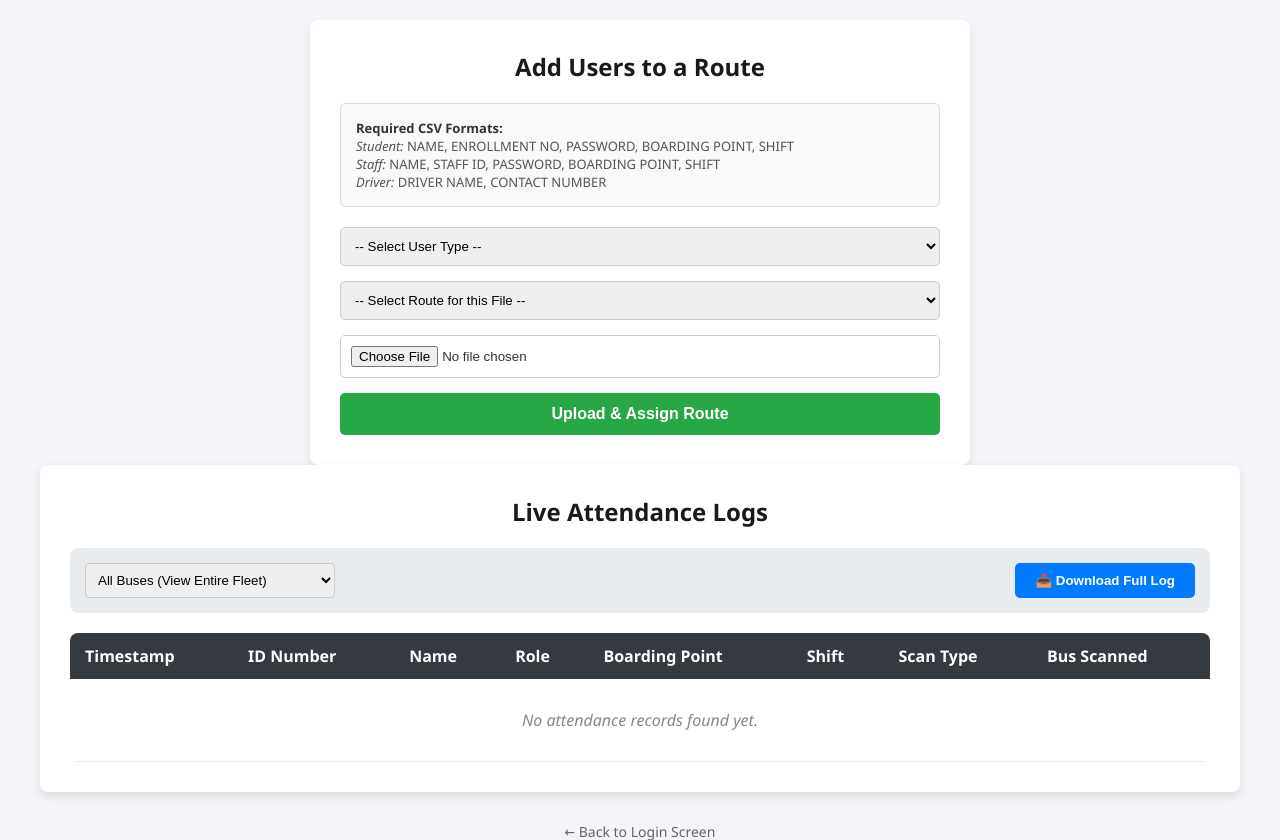
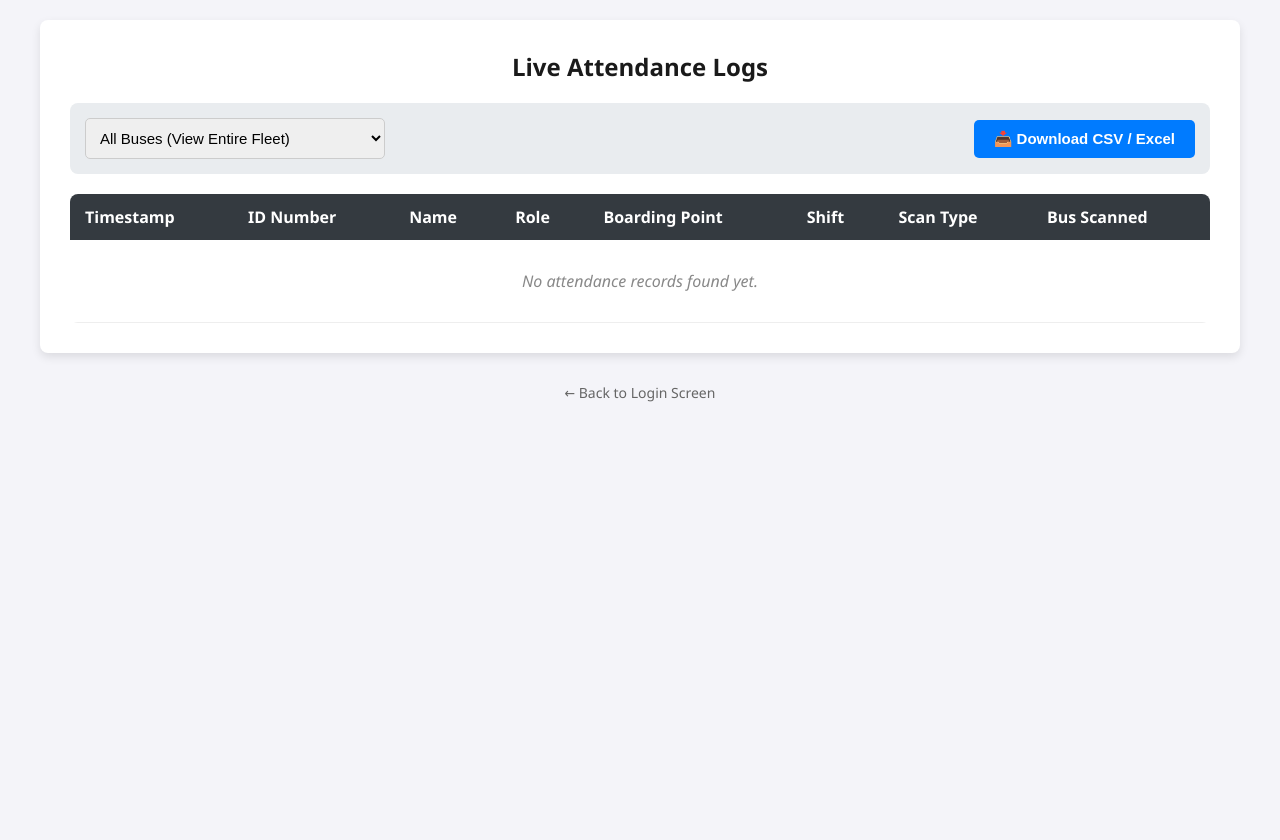
Before and after one commit to Kashyap42576/transit-app, a Flask app: page /admin_dashboard in a window 1280 px wide. Shown: the top 840 px of the page. After the commit the page ends 402 px from the top, so only its background shows below. Run offline with Flask 3, Linux system fonts and the light colour scheme; the visitor is signed in with stand-in values (Sample User, id 1); data that the repository does not hold is empty.

Commit message:
Update admin_dashboard.html

```diff
--- a/templates/admin_dashboard.html
+++ b/templates/admin_dashboard.html
@@ -7,16 +7,11 @@
         body { font-family: 'Segoe UI', Tahoma, Geneva, Verdana, sans-serif; background-color: #f4f4f9; margin: 0; padding: 20px; color: #333; }
         .container { max-width: 1200px; margin: 0 auto; }
         .card { background: white; padding: 30px; border-radius: 8px; box-shadow: 0 4px 10px rgba(0,0,0,0.1); margin-bottom: 30px; }
-        h2 { text-align: center; margin-top: 0; color: #1a1a1a; }
-
-        .upload-section { max-width: 600px; margin: 0 auto; }
-        .format-box { background: #f8f9fa; border: 1px solid #ddd; padding: 15px; border-radius: 5px; font-size: 13px; margin-bottom: 20px; color: #555; }
-        .format-box strong { color: #333; }
-        .form-control { width: 100%; padding: 10px; margin-bottom: 15px; border: 1px solid #ccc; border-radius: 5px; box-sizing: border-box; }
-        .btn-upload { background: #28a745; color: white; border: none; padding: 12px; width: 100%; border-radius: 5px; font-weight: bold; cursor: pointer; font-size: 16px; }
+        h2 { text-align: center; margin-top: 0; color: #1a1a1a; margin-bottom: 20px; }
 
         .controls { display: flex; justify-content: space-between; align-items: center; background: #e9ecef; padding: 15px; border-radius: 8px; margin-bottom: 20px; }
-        .btn-download { background: #007bff; color: white; border: none; padding: 10px 20px; border-radius: 5px; font-weight: bold; cursor: pointer; text-decoration: none; }
+        .btn-download { background: #007bff; color: white; border: none; padding: 10px 20px; border-radius: 5px; font-weight: bold; cursor: pointer; text-decoration: none; font-size: 15px; }
+        .btn-download:hover { background: #0056b3; }
 
         .table-responsive { overflow-x: auto; }
         table { width: 100%; border-collapse: collapse; text-align: left; background: white; border-radius: 8px; overflow: hidden; }
@@ -31,51 +26,22 @@
 <body>
     <div class="container">
 
-        <div class="card upload-section">
-            <h2>Add Users to a Route</h2>
-
-            <div class="format-box">
-                <strong>Required CSV Formats:</strong><br>
-                <em>Student:</em> NAME, ENROLLMENT NO, PASSWORD, BOARDING POINT, SHIFT<br>
-                <em>Staff:</em> NAME, STAFF ID, PASSWORD, BOARDING POINT, SHIFT<br>
-                <em>Driver:</em> DRIVER NAME, CONTACT NUMBER
-            </div>
-
-            <form action="#" method="POST" enctype="multipart/form-data">
-                <select class="form-control" name="user_type">
-                    <option value="">-- Select User Type --</option>
-                    <option value="Student">Student</option>
-                    <option value="Staff">Staff</option>
-                    <option value="Driver">Driver</option>
-                </select>
-
-                <select class="form-control" name="route">
-                    <option value="">-- Select Route for this File --</option>
-                    <option value="Route 1">Route 1</option>
-                    <option value="Route 2">Route 2</option>
-                </select>
-
-                <input type="file" class="form-control" name="csv_file" accept=".csv">
-
-                <button type="submit" class="btn-upload">Upload & Assign Route</button>
-            </form>
-        </div>
-
         <div class="card">
             <h2>Live Attendance Logs</h2>
 
             <div class="controls">
-                <select id="busFilter" onchange="filterTable()" style="padding: 8px; border-radius: 4px; border: 1px solid #ccc; width: 250px;">
+                <select id="busFilter" onchange="filterTable()" style="padding: 10px; border-radius: 5px; border: 1px solid #ccc; width: 300px; font-size: 15px;">
                     <option value="All">All Buses (View Entire Fleet)</option>
                     {% for bus in unique_buses %}
                         <option value="{{ bus }}">{{ bus }}</option>
                     {% endfor %}
                 </select>
-                <button class="btn-download" onclick="window.print()">📥 Download Full Log</button>
+
+                <button class="btn-download" onclick="downloadCSV()">📥 Download CSV / Excel</button>
             </div>
 
             <div class="table-responsive">
-                <table>
+                <table id="attendanceTable">
                     <thead>
                         <tr>
                             <th>Timestamp</th>
@@ -116,6 +82,7 @@
     </div>
 
     <script>
+        // 1. FILTER TABLE BY BUS
         function filterTable() {
             let selectedBus = document.getElementById("busFilter").value;
             let rows = document.getElementsByClassName("log-row");
@@ -130,6 +97,45 @@
                 }
             }
         }
+
+        // 2. EXPORT VISIBLE ROWS TO CSV / EXCEL
+        function downloadCSV() {
+            let selectedBus = document.getElementById("busFilter").value;
+            // Create a smart filename based on the bus selected
+            let filename = (selectedBus === "All" ? "All_Fleet" : selectedBus.replace(/\s+/g, '_')) + "_Attendance_Log.csv";
+            let csv = [];
+
+            // Get Table Headers
+            let headers = [];
+            let headerNodes = document.querySelectorAll("#attendanceTable thead th");
+            for (let i = 0; i < headerNodes.length; i++) {
+                headers.push('"' + headerNodes[i].innerText.replace(/"/g, '""') + '"');
+            }
+            csv.push(headers.join(","));
+
+            // Get Table Rows (Only the visible ones!)
+            let rows = document.querySelectorAll("#attendanceTable tbody tr.log-row");
+            for (let i = 0; i < rows.length; i++) {
+                if (rows[i].style.display !== "none") {
+                    let rowData = [];
+                    let cols = rows[i].querySelectorAll("td");
+                    for (let j = 0; j < cols.length; j++) {
+                        rowData.push('"' + cols[j].innerText.replace(/"/g, '""') + '"');
+                    }
+                    csv.push(rowData.join(","));
+                }
+            }
+
+            // Create the downloadable file
+            let csvFile = new Blob([csv.join("\n")], {type: "text/csv"});
+            let downloadLink = document.createElement("a");
+            downloadLink.download = filename;
+            downloadLink.href = window.URL.createObjectURL(csvFile);
+            downloadLink.style.display = "none";
+            document.body.appendChild(downloadLink);
+            downloadLink.click();
+            document.body.removeChild(downloadLink);
+        }
     </script>
 </body>
 </html>
```
